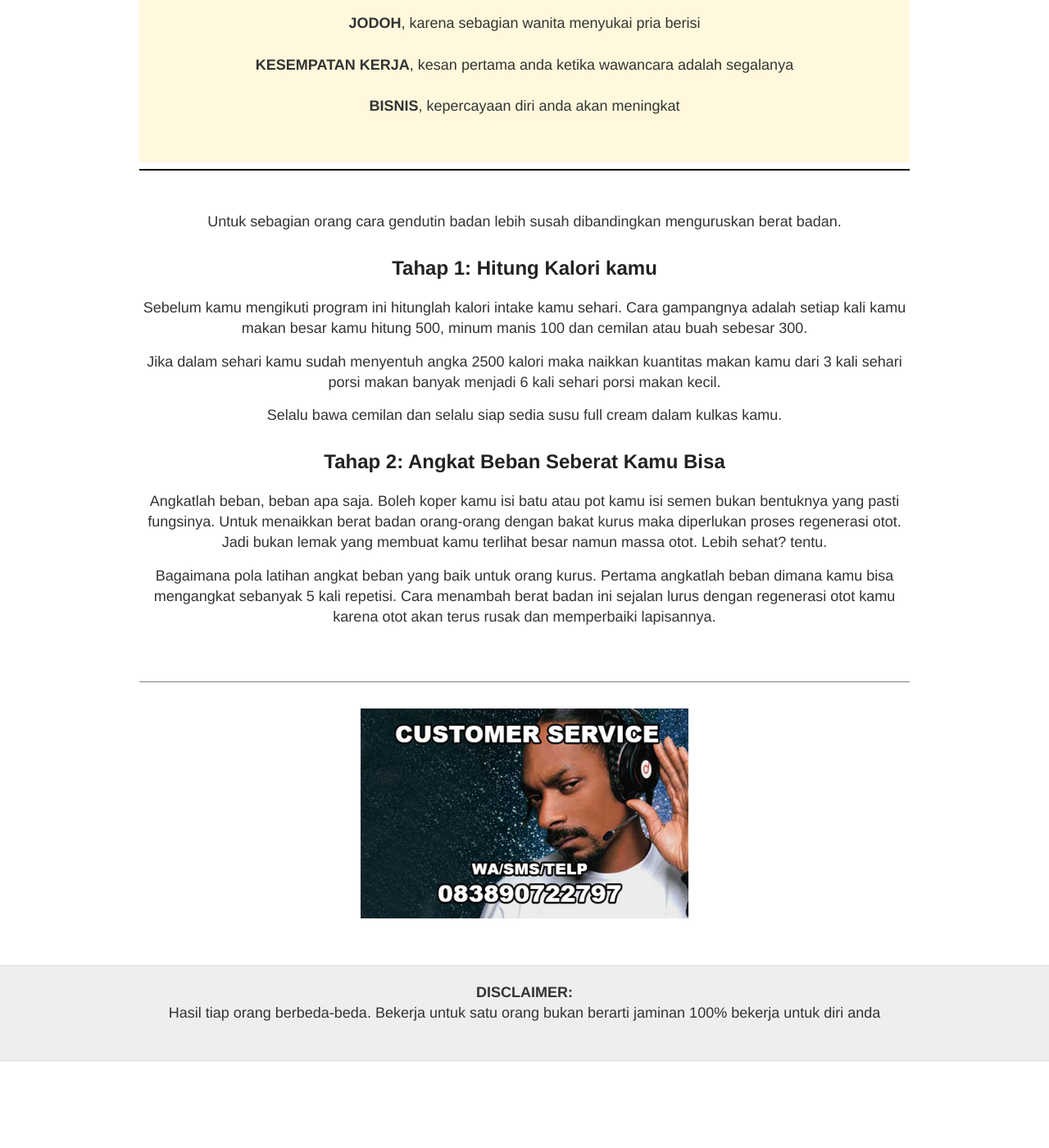
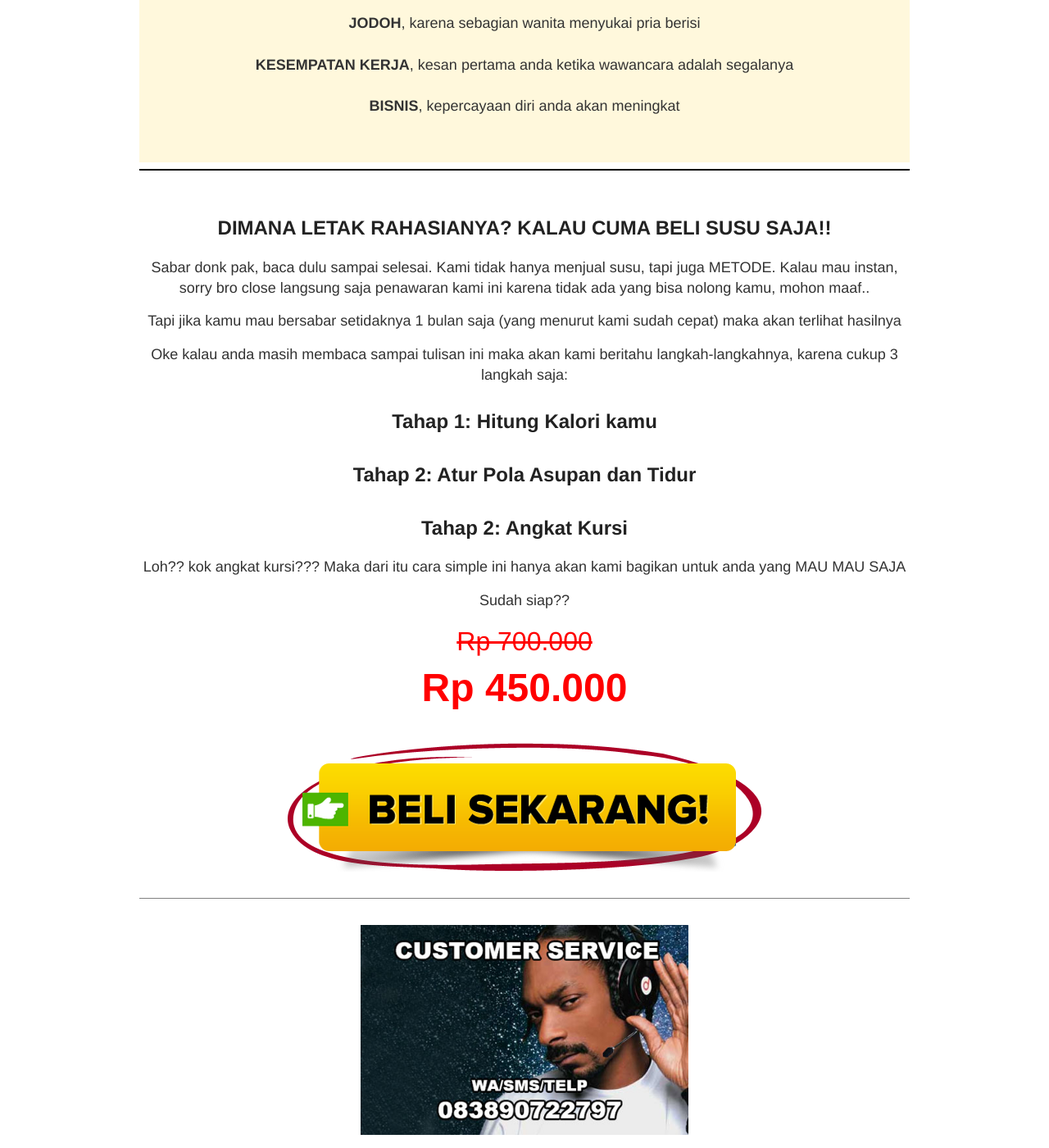
Before and after one commit to kemtol/gemukgagah, a Jekyll site: the page built from index.html, in a window 1280 px wide and 1400 px high, scrolled down 6706 px. Shown: the whole window at 82% size. Built offline with Jekyll 4.4.1, drawn with Linux system fonts in a browser that asks for light colours; before the commit the page ends 8000 px from its top, so only the background shows below that.

Commit message:
Update index.html

```diff
--- a/index.html
+++ b/index.html
@@ -1,26 +1,19 @@
 ---
 layout: default
 ---
-
-<p>Untuk sebagian orang cara gendutin badan lebih susah dibandingkan menguruskan berat badan.</p>
+<h2>DIMANA LETAK RAHASIANYA? KALAU CUMA BELI SUSU SAJA!!</h2>
+<p>Sabar donk pak, baca dulu sampai selesai. Kami tidak hanya menjual susu, tapi juga METODE. Kalau mau instan, sorry bro close langsung saja penawaran kami ini karena tidak ada yang bisa nolong kamu, mohon maaf..</p>
+<p>Tapi jika kamu mau bersabar setidaknya 1 bulan saja (yang menurut kami sudah cepat) maka akan terlihat hasilnya</p>
+<p>Oke kalau anda masih membaca sampai tulisan ini maka akan kami beritahu langkah-langkahnya, karena cukup 3 langkah saja:</p>
 
 <h2>Tahap 1: Hitung Kalori kamu</h2>
+<h2>Tahap 2: Atur Pola Asupan dan Tidur</h2>
+<h2>Tahap 2: Angkat Kursi</h2>
 
-<p>Sebelum kamu mengikuti program ini hitunglah kalori intake kamu sehari. Cara gampangnya adalah setiap kali kamu makan besar kamu hitung 500, minum manis 100 dan cemilan atau buah sebesar 300.</p>
-
-<p>Jika dalam sehari kamu sudah menyentuh angka 2500 kalori maka naikkan kuantitas makan kamu dari 3 kali sehari porsi makan banyak menjadi 6 kali sehari porsi makan kecil.</p>
-
-<p>Selalu bawa cemilan dan selalu siap sedia susu full cream dalam kulkas kamu.</p>
-
-<h2>Tahap 2: Angkat Beban Seberat Kamu Bisa</h2>
-
-<p>Angkatlah beban, beban apa saja. Boleh koper kamu isi batu atau pot kamu isi semen bukan bentuknya yang pasti fungsinya. Untuk menaikkan berat badan orang-orang dengan bakat kurus maka diperlukan proses regenerasi otot. Jadi bukan lemak yang membuat kamu terlihat besar namun massa otot. Lebih sehat? tentu.</p>
-
-<p>Bagaimana pola latihan angkat beban yang baik untuk orang kurus. Pertama angkatlah beban dimana kamu bisa mengangkat sebanyak 5 kali repetisi. Cara menambah berat badan ini sejalan lurus dengan regenerasi otot kamu karena otot akan terus rusak dan memperbaiki lapisannya.</p>
-
-
-
-
+<p>Loh?? kok angkat kursi??? Maka dari itu cara simple ini hanya akan kami bagikan untuk anda yang MAU MAU SAJA</p>
+<p>Sudah siap??</p>
+<div class="box-harga"><span class="hx">Rp 700.000</span><span class="hy">Rp 450.000</span></div>
+<img src="https://kemtol.github.io/gemukgagah/images/beli-obat-cepet-gemuk.png" style="max-width:100%">
 <!--<div class="posts">
   {% for post in site.posts %}
     <article class="post">
```
